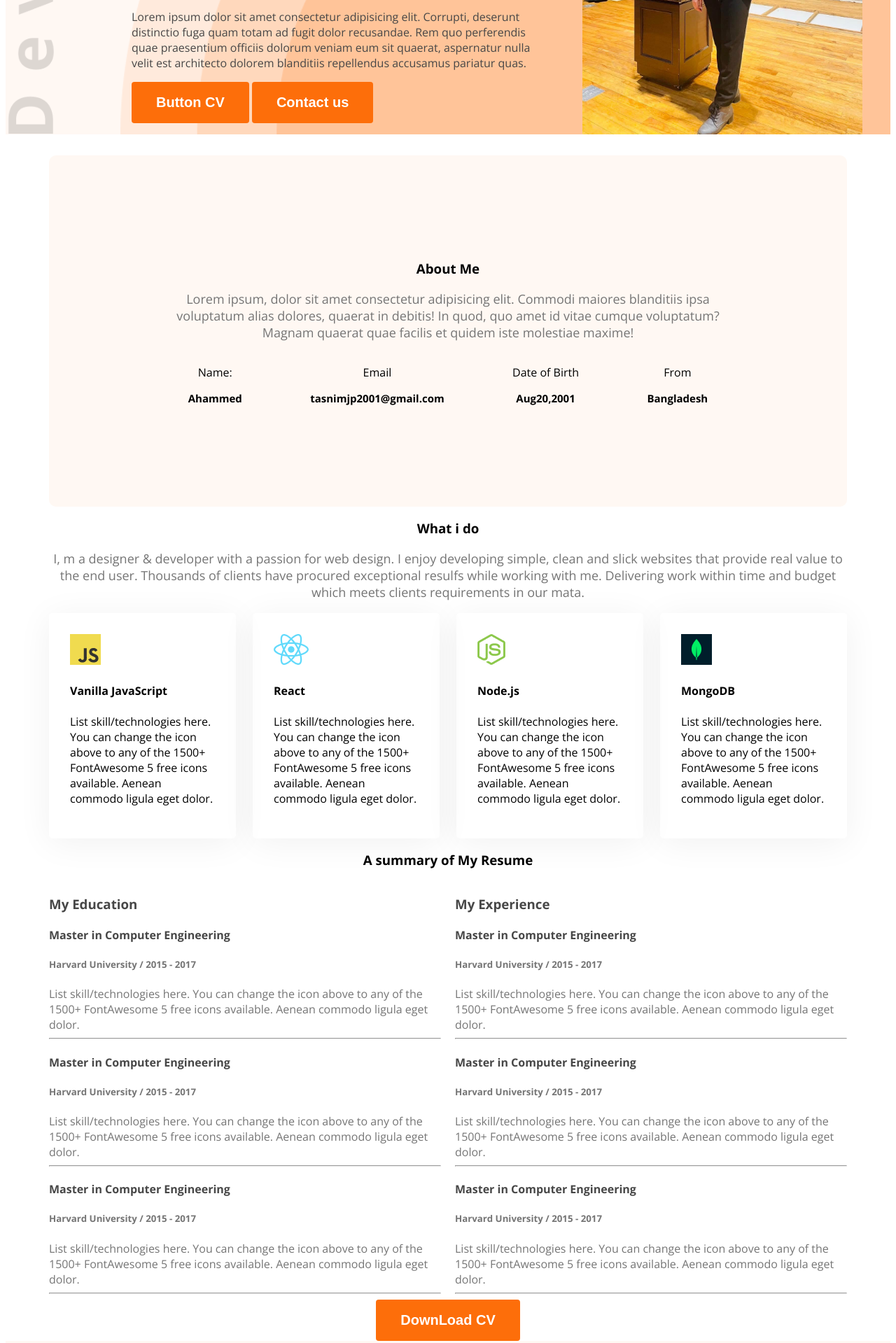
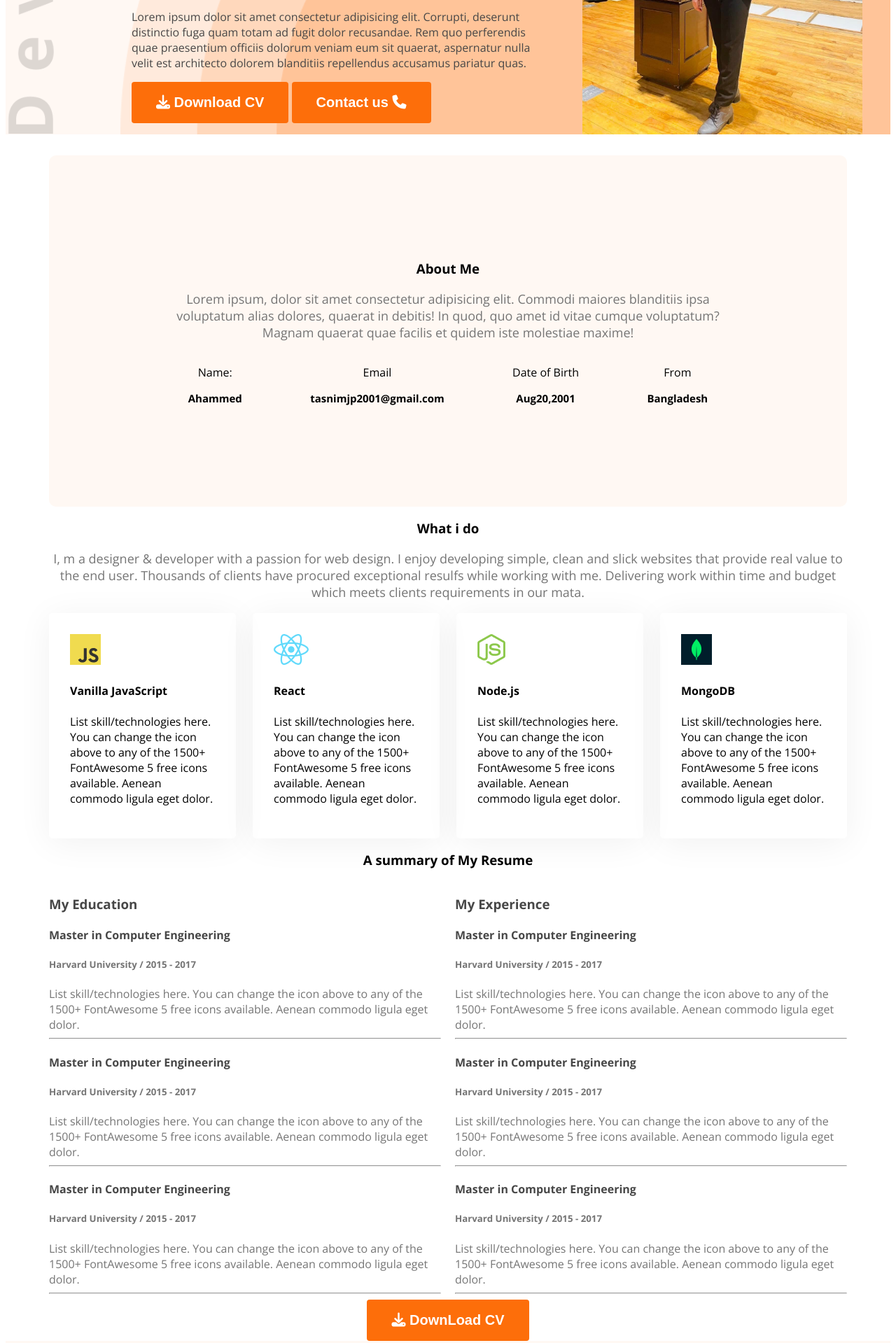
Before and after one commit to tasnim168/my-web-dev-portfolio, a plain HTML site: page index.html in a window 1280 px wide. Shown: the part 500-2419 px from the top of the page at 70% size. Drawn offline with nearby package versions, Linux system fonts and the light colour scheme.

Commit message:
all items are added

```diff
--- a/index.html
+++ b/index.html
@@ -8,6 +8,7 @@
 <link href="https://fonts.googleapis.com/css2?family=Open+Sans:ital,wght@0,300..800;1,300..800&family=Work+Sans:ital,wght@0,100..900;1,100..900&display=swap" rel="stylesheet">
     <title>My Web Portfolio</title>
     <link rel="stylesheet" href="style/portfolio.css">
+    <script src="https://kit.fontawesome.com/58b9b2a76a.js" crossorigin="anonymous"></script>
 </head>
 <body class="open-sans-normal">
     <header class="header secondary-bg">
@@ -25,8 +26,8 @@
                <h1 class="banner-title">Ahammed</h1>
                <p class="banner-description dark-2">Lorem ipsum dolor sit amet consectetur adipisicing elit. Corrupti, deserunt distinctio fuga quam totam ad fugit dolor recusandae. Rem quo perferendis quae praesentium officiis dolorum veniam eum sit quaerat, aspernatur nulla velit est architecto dolorem blanditiis repellendus accusamus pariatur quas.
                </p>
-               <button class="btn-primary">Button CV</button>
-               <button class="btn-primary">Contact us</button>
+               <button class="btn-primary"><i class="fa-solid fa-download"></i> Download CV</button>
+               <button class="btn-primary">Contact us <i class="fa-solid fa-phone"></i></button>
             </div>
             <img class="img" src="images/mypic.jpeg" alt="">
         </div>
@@ -138,7 +139,7 @@
             </div>
         </section>
         <div class="text-center">
-            <button class="btn-primary">DownLoad CV</button>
+            <button class="btn-primary"><i class="fa-solid fa-download"></i> DownLoad CV</button>
         </div>
     </main>
     <footer class="secondary-bg">
```
